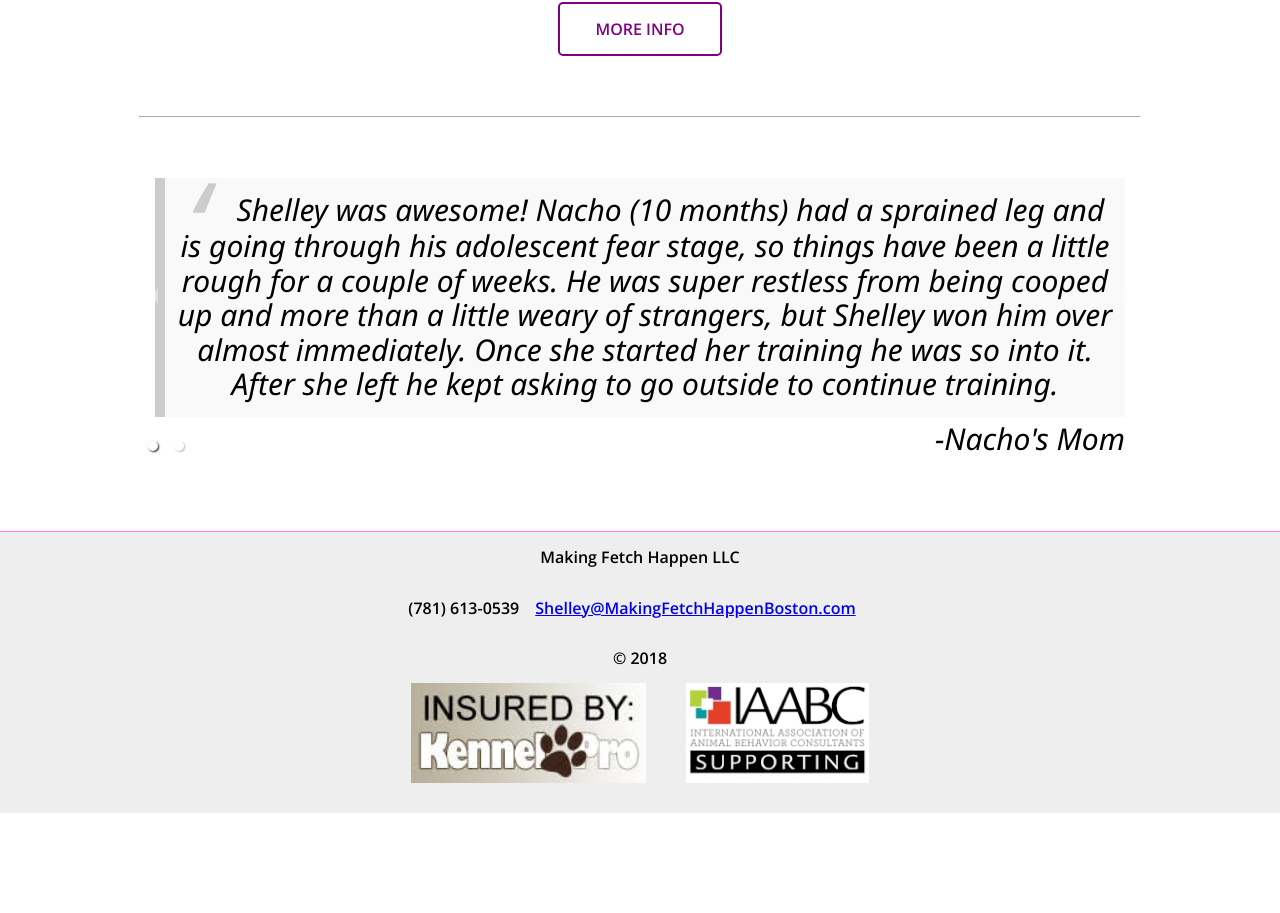
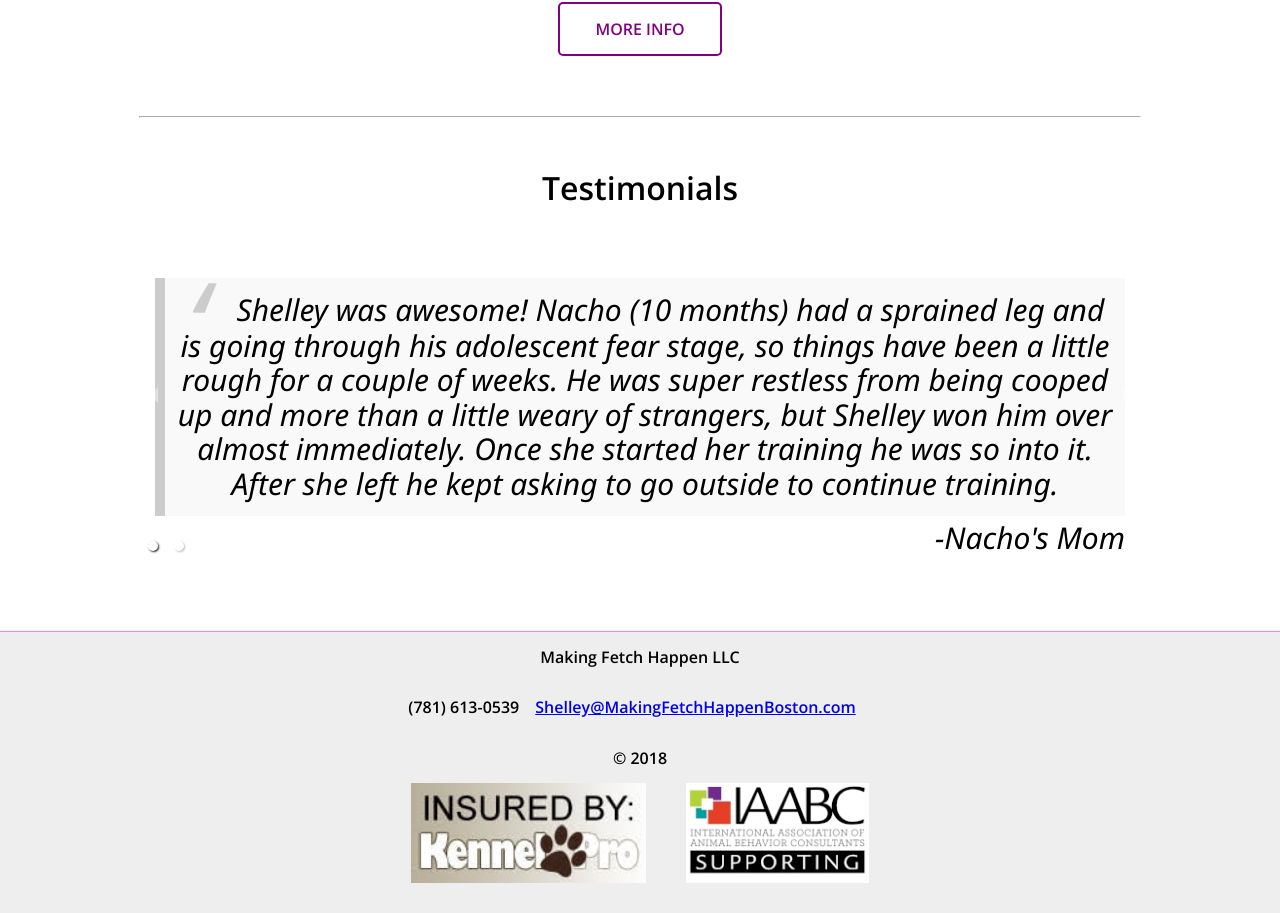
Before and after one commit to alexjharrison/making-fetch-happen, a React (Create React App) app in the folder client/: page / in a window 1280 px wide. Shown: the part 1577-2490 px from the top of the page. Before the commit the page ends 2390 px from the top, so only its background shows below. Built offline with nearby package versions, Linux system fonts and the light colour scheme; the HTML template or start-up script is replaced by a standard one.

Commit message:
updated testimonials

```diff
--- a/client/src/pages/Home/Home.js
+++ b/client/src/pages/Home/Home.js
@@ -57,6 +57,7 @@ class Home extends Component {
         </NavLink>
         {/* </div> */}
         <hr />
+        <h1 className='testimonials'>Testimonials</h1>
         <Carousel
           showThumbs={false}
           showStatus={false}
--- a/client/src/pages/Training/Training.css
+++ b/client/src/pages/Training/Training.css
@@ -59,6 +59,10 @@
   background-color: purple;
   color: white;
 }
+.testimonials {
+  padding: 30px 0 0 0;
+  text-align: center;
+}
 @media only screen and (max-width: 660px) {
   .training-info img {
     width: 100%;
```
Also changed, not shown: 12 other files (tests, documents, lock files or other folders).
